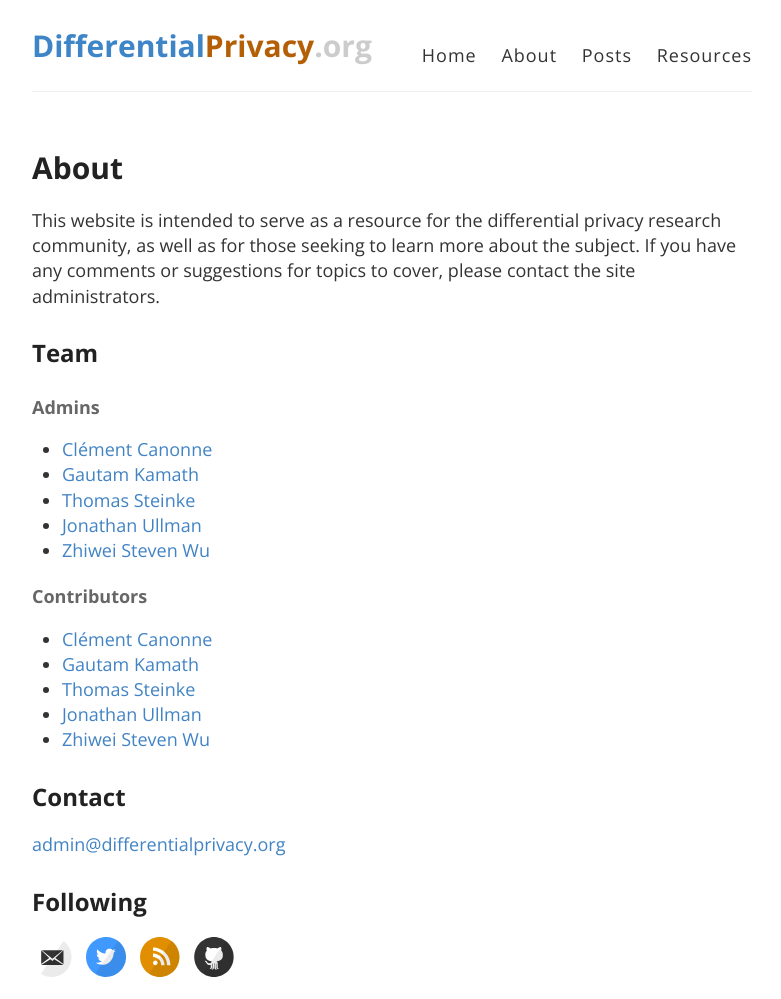
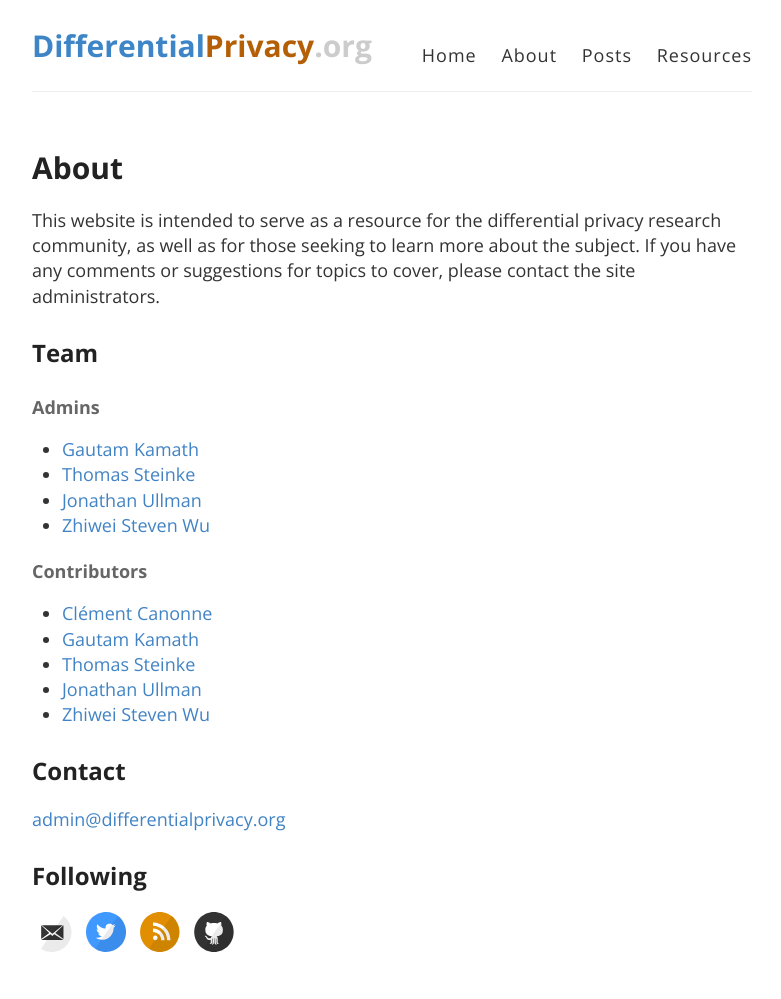
Before and after one commit to differentialprivacy/differentialprivacy, a Jekyll site: the page built from about.md, in a window 1280 px wide. Shown: the whole page, without its empty margins (248-1029 px from the left). Built offline with Jekyll 4.4.1, drawn with Linux system fonts in a browser that asks for light colours; after the commit the page ends 973 px from its top, so only the background shows below that.

Commit message:
Update about.md
Banishing Clément.

```diff
--- a/about.md
+++ b/about.md
@@ -8,7 +8,6 @@ This website is intended to serve as a resource for the differential privacy res
 
 ## Team
 #### Admins
-* [Clément Canonne](http://www.cs.columbia.edu/~ccanonne/)
 * [Gautam Kamath](http://www.gautamkamath.com/)
 * [Thomas Steinke](http://www.thomas-steinke.net/)
 * [Jonathan Ullman](https://www.ccs.neu.edu/home/jullman/)
```
